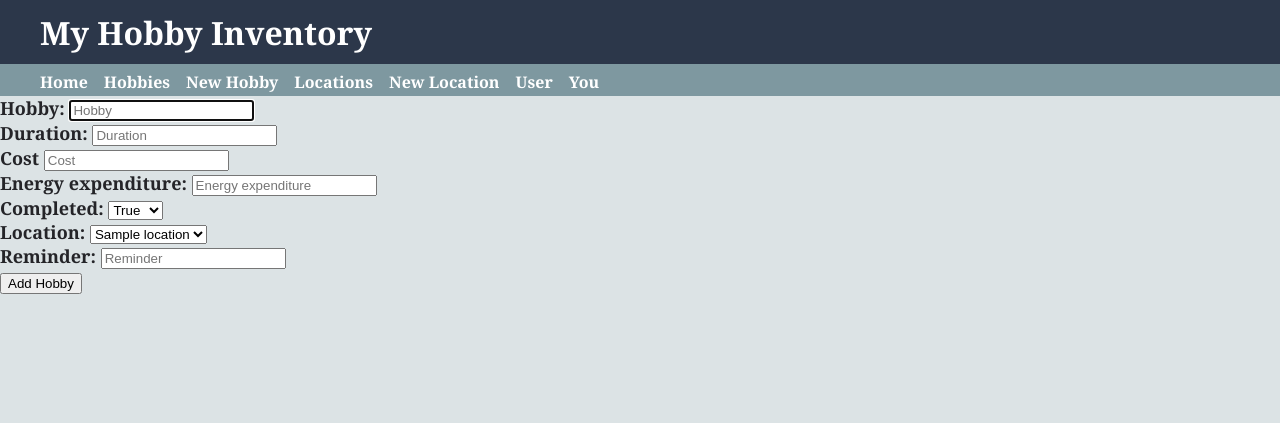
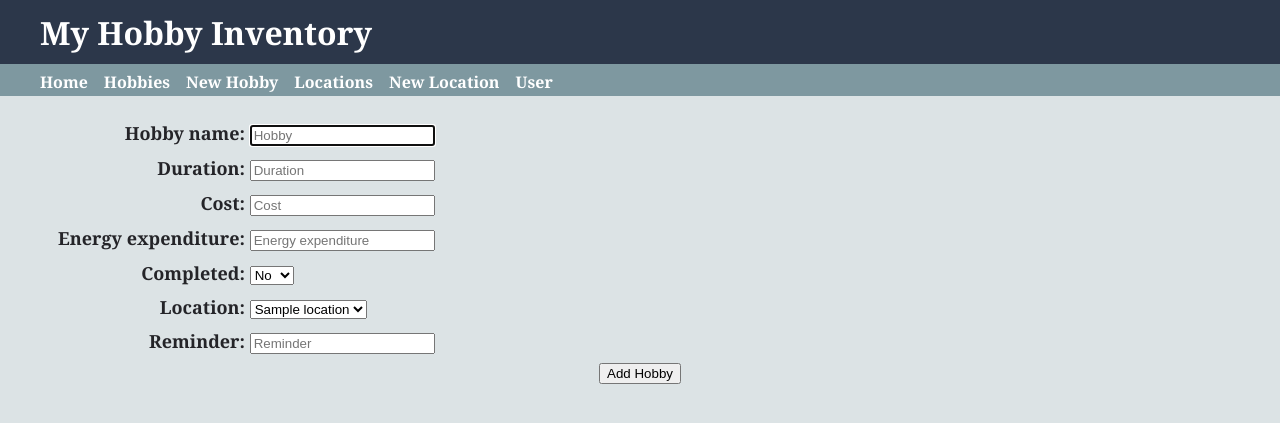
Before and after one commit to SamuelSeFe/My_Hobbiez_Inventory, a Flask app: page /hobby/new in a window 1280 px wide. Shown: the top 423 px of the page. Run offline with Flask 2, Linux system fonts and the light colour scheme; a database or web service that is not in the repository returns one stand-in record (values such as "Sample title"); some libraries are stand-ins or nearby versions.

Commit message:
added styling for create_hobby page

```diff
--- /dev/null
+++ b/static/hobby_new.css
@@ -0,0 +1,18 @@
+#hobby-creator {
+    display: flex;
+    flex-direction: column;
+    margin-left: 40px;
+    margin-top: 20px;
+}
+
+#hobby-creator label {
+    text-align:right;
+}
+
+.hobby-creator-inputs {
+    margin: 5px;
+}
+
+#add-hobby {
+    text-align: center;
+}
--- a/static/style.css
+++ b/static/style.css
@@ -75,3 +75,11 @@ h2 {
     align-items: center;
     justify-content: center;
 }
+
+.text a {
+    text-decoration: none;
+}
+
+.text a:hover {
+    color: rgb(34, 146, 146);
+}
--- a/templates/base.html
+++ b/templates/base.html
@@ -7,6 +7,7 @@
     <link rel="stylesheet" href="https://stackpath.bootstrapcdn.com/font-awesome/4.7.0/css/font-awesome.min.css" crossorigin="anonymous">
     <link rel="stylesheet" href="{{ url_for('static', filename='style.css') }}">
     <link rel="stylesheet" href="{{ url_for('static', filename='hobbies_index.css') }}">
+    <link rel="stylesheet" href="{{ url_for('static', filename='hobby_new.css') }}">
     <title>My Hobby Inventory</title>
 </head>
 <body>
@@ -21,7 +22,6 @@
             <li><a href="/locations">Locations</a></li>
             <li><a href="/location/new">New Location</a></li>
             <li><a href="/users">User</a></li>
-            <li><a href="/user/new">You</a></li>
         </ul>
     </nav>
 
--- a/templates/hobbies/new.html
+++ b/templates/hobbies/new.html
@@ -1,36 +1,46 @@
 {% extends "base.html" %}
 {% block content %}
 
-<form action="/hobbies" method="post">
-  <div>
-    <label for="name">Hobby:</label>
+<style type="text/css">
+  label{
+    width: 200px;
+    display: inline-block;
+  }
+
+
+</style>
+
+<form id="hobby-creator" action="/hobbies" method="post">
+
+  <div class="hobby-creator-inputs">
+    <label for="name">Hobby name:</label>
     <input type="text" id="name" name="hobby_name" placeholder="Hobby" required autofocus>
   </div>
 
-  <div>
+  <div class="hobby-creator-inputs">
     <label for="duration">Duration:</label>
     <input type="number" id="duration" name="hobby_duration" placeholder="Duration" required>
   </div>
 
-  <div>
-    <label for="cost">Cost</label>
+  <div class="hobby-creator-inputs">
+    <label for="cost">Cost:</label>
     <input type="number" id="cost" name="hobby_cost" placeholder="Cost" required>
   </div>
 
-  <div>
+  <div class="hobby-creator-inputs">
     <label for="energy_expenditure">Energy expenditure:</label>
     <input type="number" id="energy_expenditure" name="hobby_energy_expenditure" placeholder="Energy expenditure">
   </div>
 
-  <div>
+  <div class="hobby-creator-inputs">
     <label for="completed">Completed:</label>
     <select id="completed" name="hobby_completed">
-      <option value="true">True</option>
-      <option value="false">False</option>
+      <option value="false">No</option>
+      <option value="true">Yes</option>
     </select>
   </div>
 
-  <div>
+  <div class="hobby-creator-inputs">
     <label for="location">Location:</label>
     <select id="location" name="location_id">
       {% for location in all_locations %}
@@ -39,13 +49,15 @@
     </select>
   </div>
 
-  <div>
+  <div class="hobby-creator-inputs">
     <label for="reminder">Reminder:</label>
     <input type="text" id="reminder" name="hobby_reminder" placeholder="Reminder">
   </div>
 
-  <button type="submit">Add Hobby</button>
-
 </form>
 
+<div id="add-hobby">
+  <button type="submit">Add Hobby</button>
+</div>
+
 {% endblock %}
--- a/templates/index.html
+++ b/templates/index.html
@@ -3,11 +3,12 @@
 <div class="wrapper_index">
     <h2>Welcome to: Your Hobby Inventory!</h2>
     <br>
-    <div>
-        <p class="text">Overwhelmed with too many hobbies?</p>
+    <div class="text">
+        <p>Overwhelmed with too many hobbies?</p>
         <p>Don't know what to choose after a long day working or in class?</p>
         <p>Your Hobby Inventory is here to help you!</p>
         <p>Browse our list of locations and hobbies, or simply create your own!</p>
+        <p>To get started just click <a href="/user/new"> here</a> and get set up!</p>
     </div>
 </div>
 {% endblock %}
```
